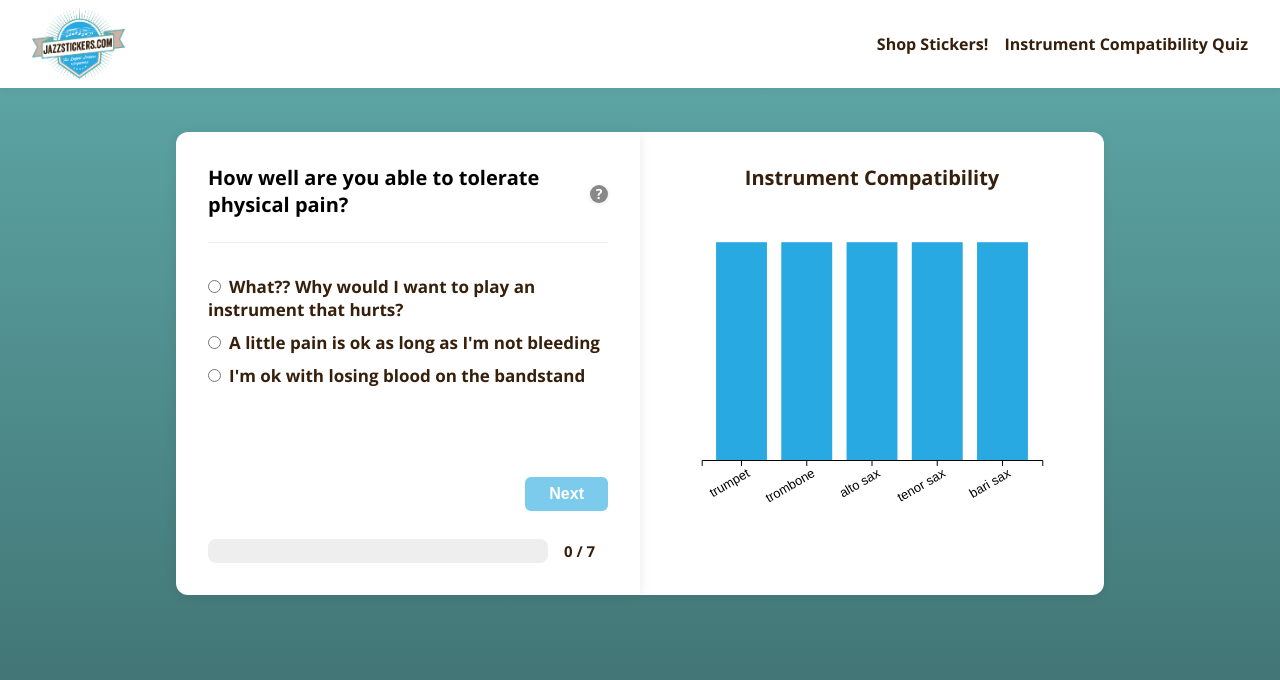
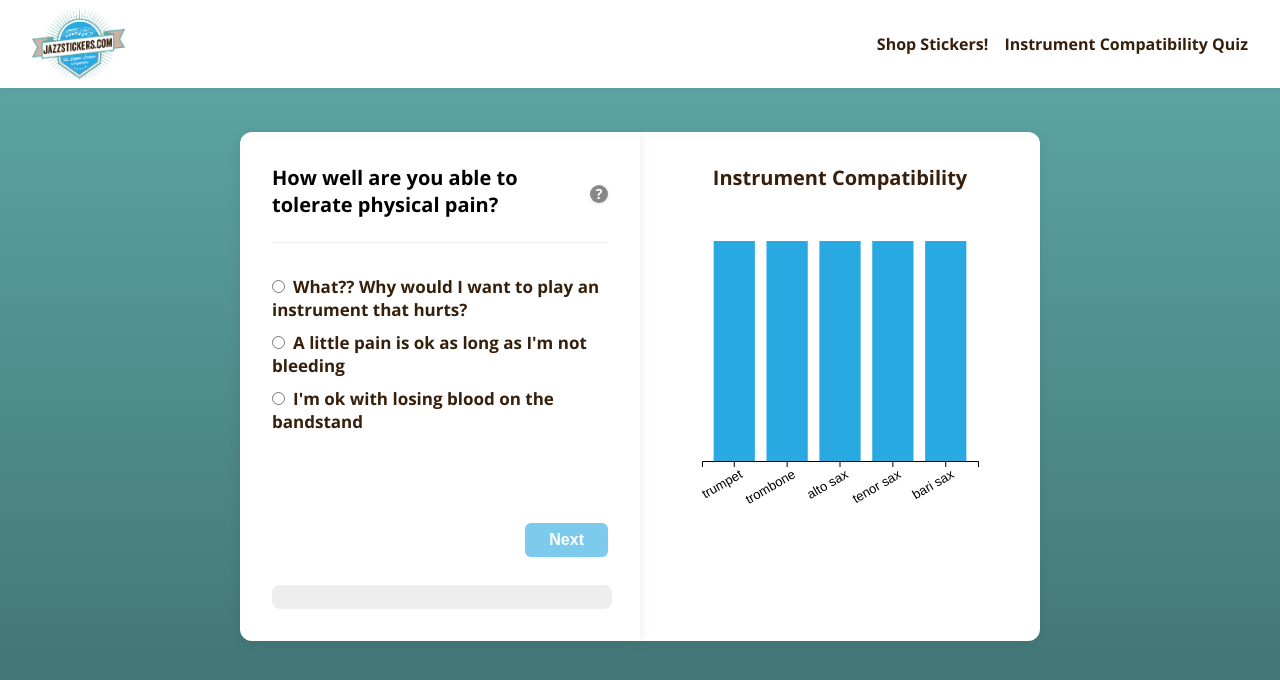
Before and after one commit to aczerepinski/jazzstickers, a React (Vite) app: page /instrument-quiz in a window 1280 px wide. Shown: the top 680 px of the page. Built offline with nearby package versions, Linux system fonts and the light colour scheme.

Commit message:
clean up survey height & width

```diff
--- a/src/InstrumentBarChart.jsx
+++ b/src/InstrumentBarChart.jsx
@@ -8,14 +8,18 @@ export default function InstrumentBarChart({ scores }) {
 
   // Resize observer to update width
   useEffect(() => {
-    function updateWidth() {
-      if (containerRef.current) {
-        setContainerWidth(containerRef.current.offsetWidth);
+    if (!containerRef.current) return;
+    const observer = new window.ResizeObserver(entries => {
+      for (let entry of entries) {
+        if (entry.contentRect) {
+          setContainerWidth(entry.contentRect.width);
+        }
       }
-    }
-    updateWidth();
-    window.addEventListener('resize', updateWidth);
-    return () => window.removeEventListener('resize', updateWidth);
+    });
+    observer.observe(containerRef.current);
+    // Set initial width
+    setContainerWidth(containerRef.current.offsetWidth);
+    return () => observer.disconnect();
   }, []);
 
   useEffect(() => {
@@ -63,7 +67,7 @@ export default function InstrumentBarChart({ scores }) {
   }, [scores, containerWidth]);
 
   return (
-    <div ref={containerRef} style={{ margin: "2rem auto", maxWidth: 400, background: "#fff", borderRadius: 12, boxShadow: "0 2px 12px rgba(0,0,0,0.06)", padding: '2rem' }}>
+    <div ref={containerRef} style={{ maxWidth: 400, width: '100%', margin: '2rem auto', background: '#fff', borderRadius: 12, boxShadow: '0 2px 12px rgba(0,0,0,0.06)', boxSizing: 'border-box', padding: '2rem' }}>
       <style>{`
         @media (min-width: 800px) {
           .quiz-layout > *:last-child {
--- a/src/SurveyCard.jsx
+++ b/src/SurveyCard.jsx
@@ -95,7 +95,9 @@ export default function SurveyCard({ question, options, tooltip, onSubmit, onPre
       borderRadius: 12,
       boxShadow: '0 2px 12px rgba(0,0,0,0.09)',
       maxWidth: 400,
+      width: '100%',
       margin: '2rem auto',
+      boxSizing: 'border-box',
       minHeight: 300,
       padding: '2rem',
       textAlign: 'left',
@@ -175,7 +177,6 @@ export default function SurveyCard({ question, options, tooltip, onSubmit, onPre
       {/* Progress Bar with Label */}
       <div style={{ width: '100%', marginTop: 18, display: 'flex', alignItems: 'center' }}>
         <svg ref={progressRef} width={340} height={32} style={{ display: 'block', flex: '0 0 auto' }}></svg>
-        <span style={{ marginLeft: 16, fontSize: 15, fontWeight: 600, color: '#361F0B', minWidth: 60, textAlign: 'left' }}>{`${completedCount} / ${totalCount}`}</span>
       </div>
     </form>
   );
```
